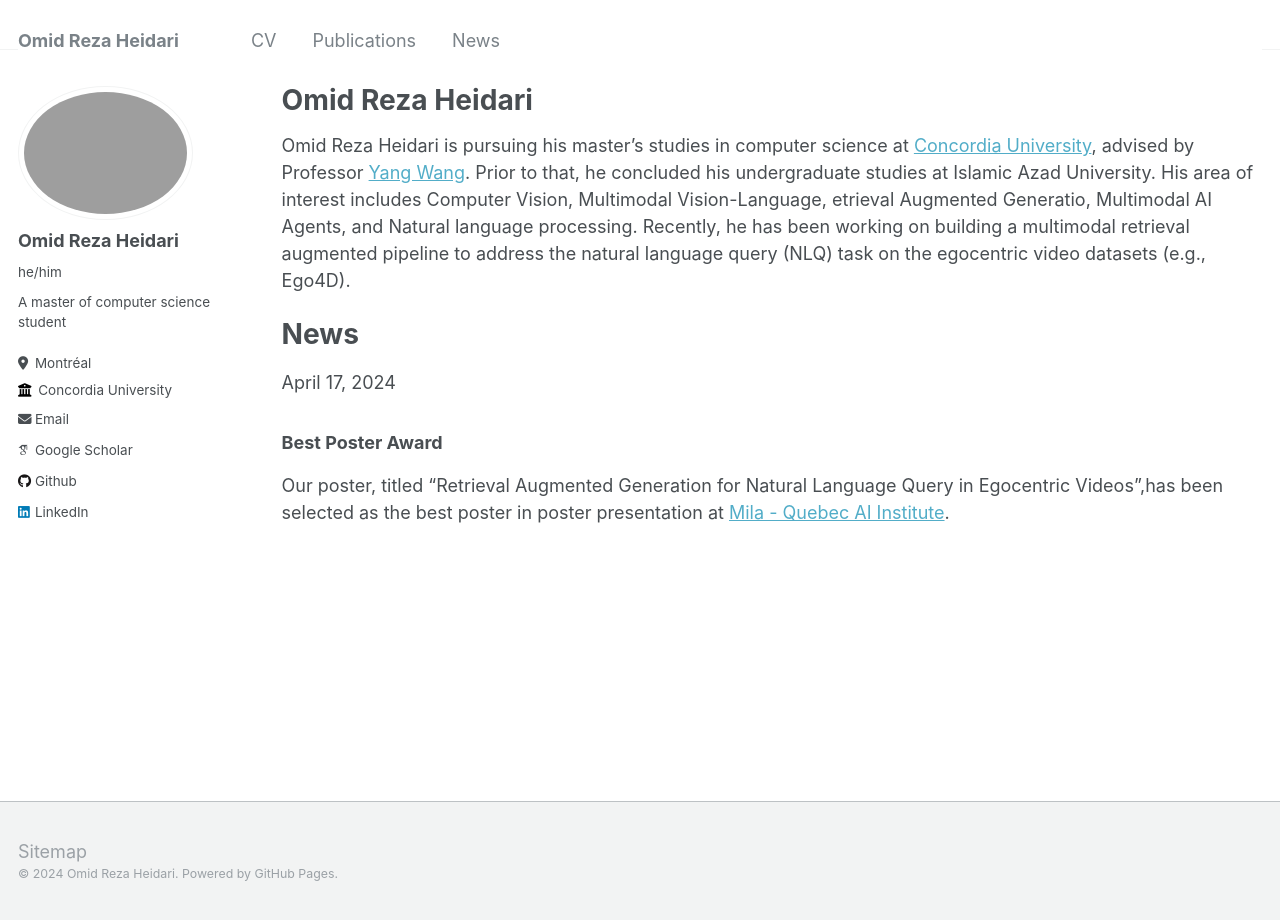
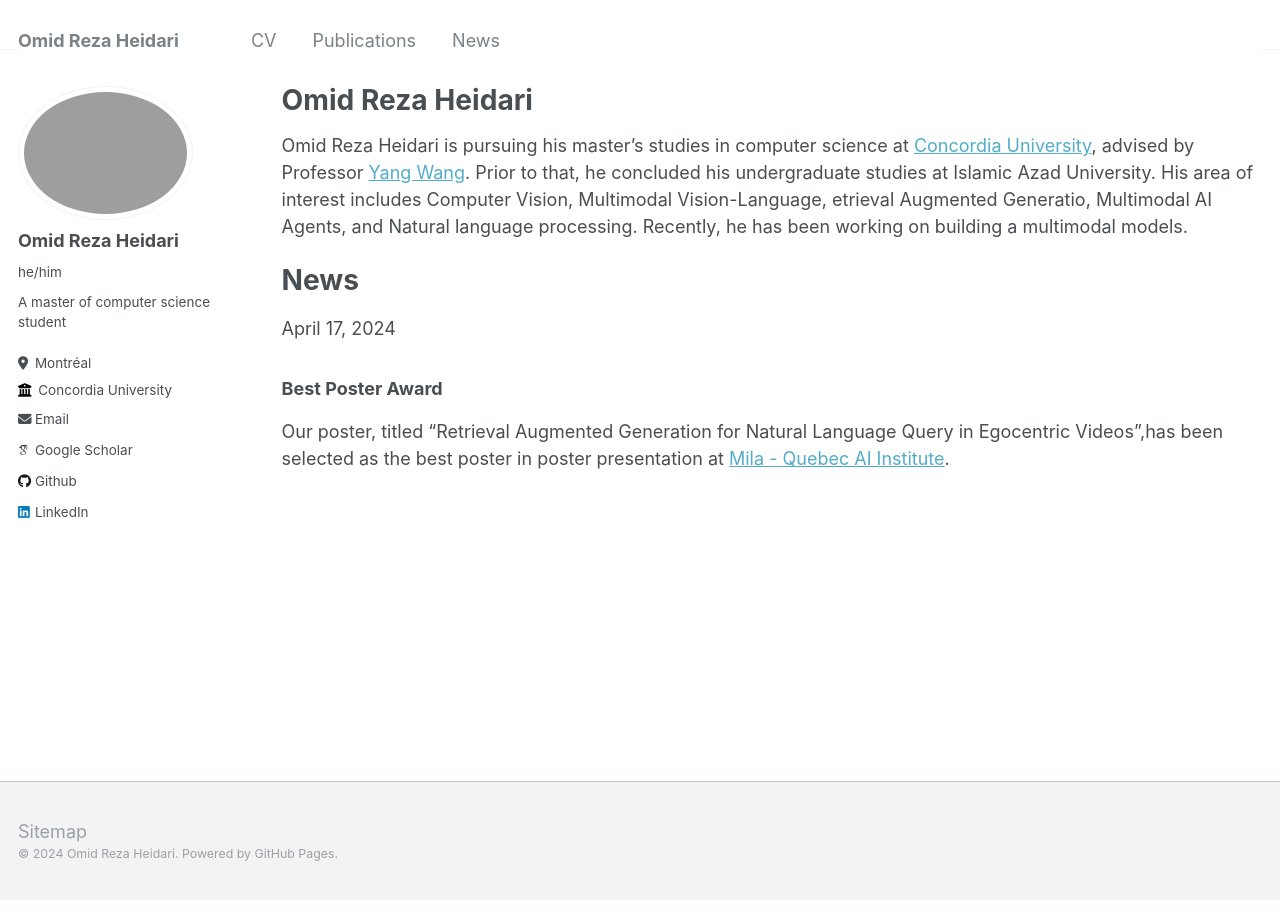
Before and after one commit to omid-reza/omid-reza.github.io, a Jekyll site: the page built from _pages/about.md, in a window 1280 px wide. Built offline with Jekyll 4.4.1, drawn with Linux system fonts in a browser that asks for light colours; some web fonts are replaced.

```diff
--- a/_pages/about.md
+++ b/_pages/about.md
@@ -8,7 +8,7 @@ redirect_from:
   - /about.html
 ---
 
-Omid Reza Heidari is pursuing his master's studies in computer science at [Concordia University](https://www.concordia.ca/), advised by Professor [Yang Wang](https://users.encs.concordia.ca/~wayang/). Prior to that, he concluded his undergraduate studies at Islamic Azad University. His area of interest includes Computer Vision, Multimodal Vision-Language, etrieval Augmented Generatio, Multimodal AI Agents, and Natural language processing. Recently, he has been working on building a multimodal retrieval augmented pipeline to address the natural language query (NLQ) task on the egocentric video datasets (e.g., Ego4D).
+Omid Reza Heidari is pursuing his master's studies in computer science at [Concordia University](https://www.concordia.ca/), advised by Professor [Yang Wang](https://users.encs.concordia.ca/~wayang/). Prior to that, he concluded his undergraduate studies at Islamic Azad University. His area of interest includes Computer Vision, Multimodal Vision-Language, etrieval Augmented Generatio, Multimodal AI Agents, and Natural language processing. Recently, he has been working on building a multimodal models.
 
 News
 ====
```
Also changed, not shown: _posts/2024-04-17-mila.md (+3 -3 lines), _posts/2024-11-29.md (added, +11 -0 lines), 1 other file.
